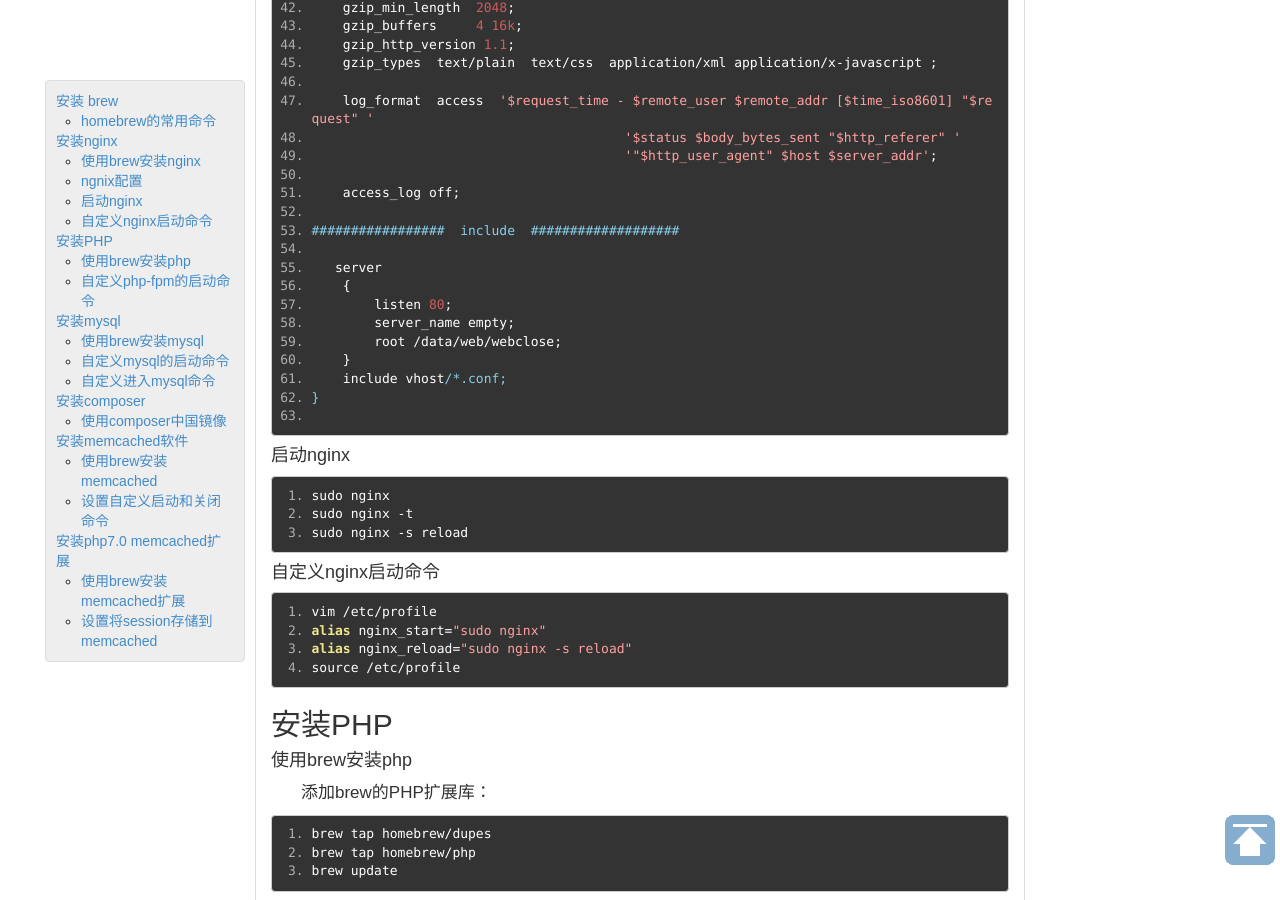
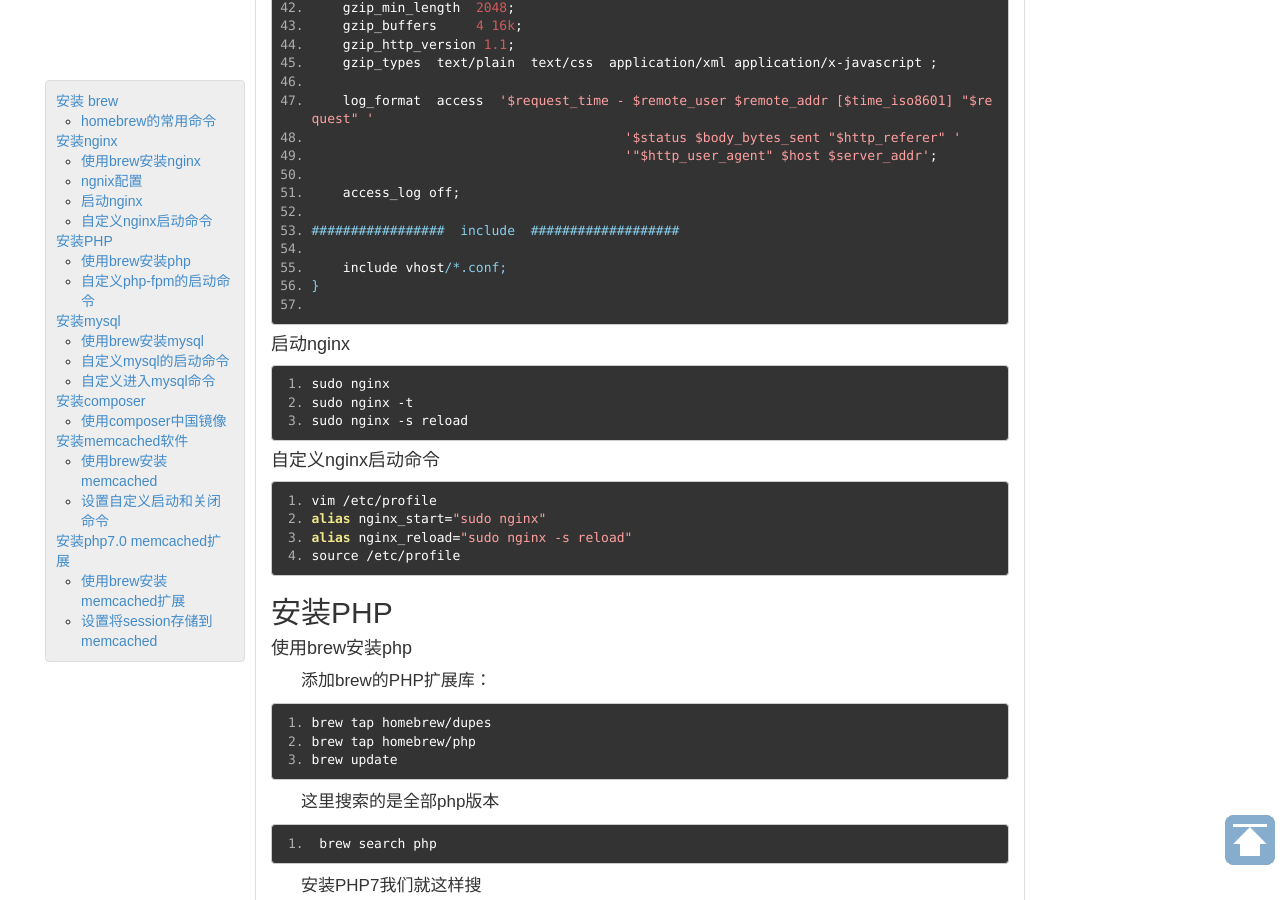
Before and after one commit to leoluffy/leoluffy.github.io, a Jekyll site: the page built from _posts/2016-10-03-Mac-LNMP-Install.md, in a window 1280 px wide and 900 px high, scrolled down 1493 px. Built offline with Jekyll 4.4.1, drawn with Linux system fonts in a browser that asks for light colours; comment, search, counter and statistics services are not loaded.

Commit message:
【文章】提交文章

```diff
--- a/_posts/2016-10-03-Mac-LNMP-Install.md
+++ b/_posts/2016-10-03-Mac-LNMP-Install.md
@@ -90,12 +90,6 @@ http
 
 #################  include  ###################
 
-   server
-    {
-        listen 80;
-        server_name empty;
-        root /data/web/webclose;
-    }
     include vhost/*.conf;
 }
 
```
